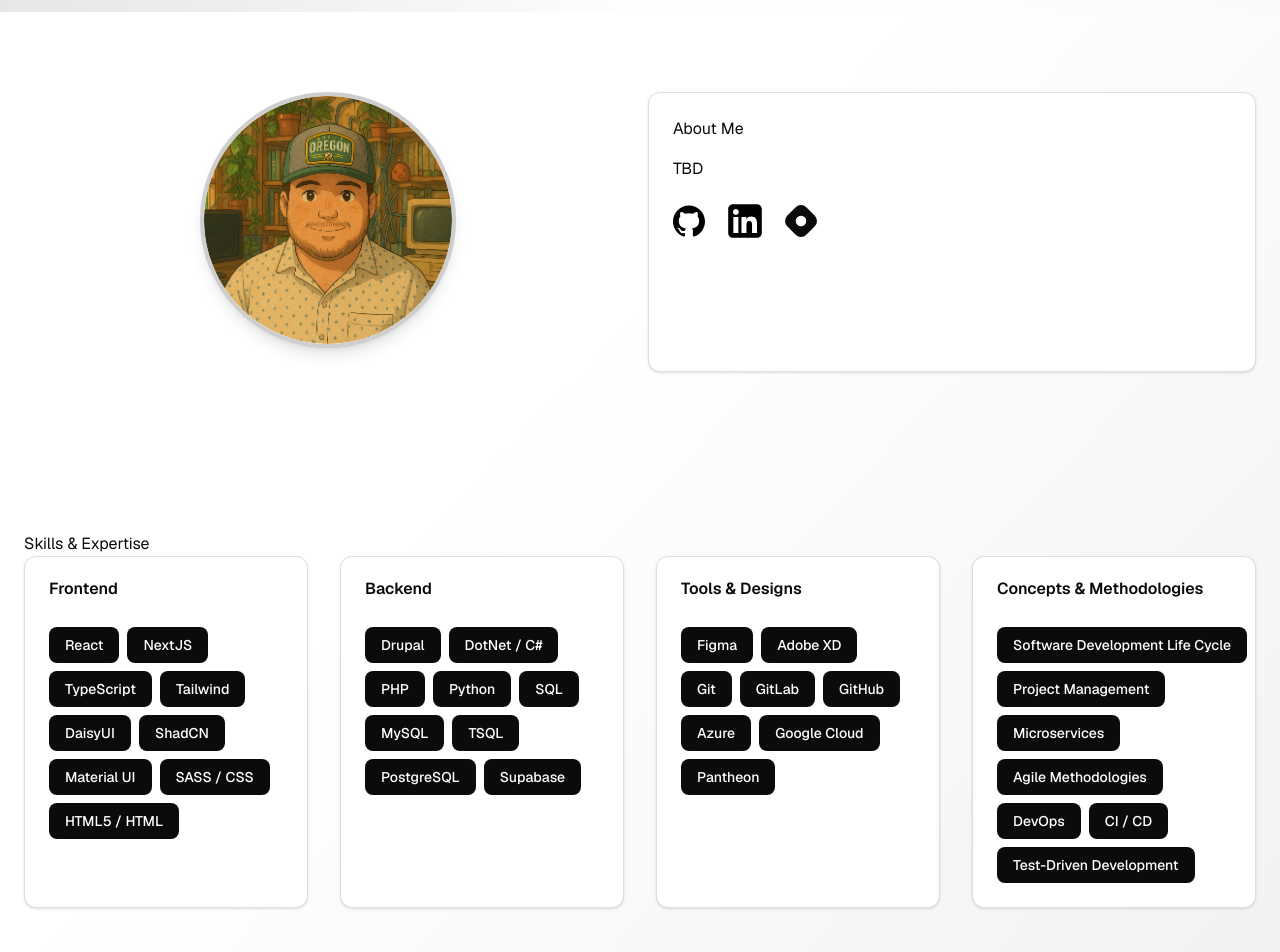
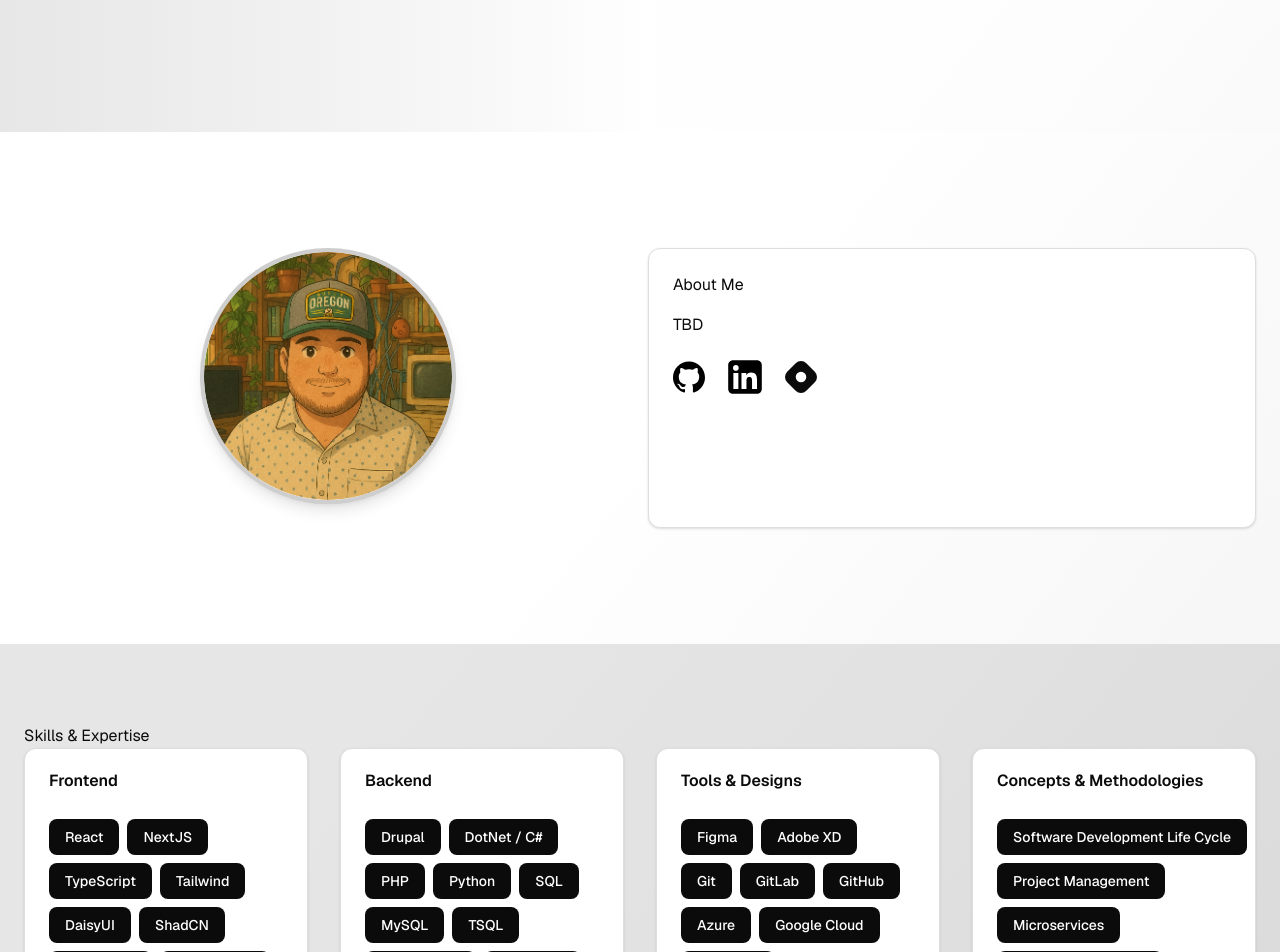
Before and after one commit to NathanHealea/nathanhealea.com, a Next.js app: page / in a window 1280 px wide. Shown: the part 380-1332 px from the top of the page. Built offline with nearby package versions, Linux system fonts and the light colour scheme.

Commit message:
WIP - SAVING WORK IN PROGRESS

```diff
--- a/src/app/page.tsx
+++ b/src/app/page.tsx
@@ -44,43 +44,10 @@
               <span className="font-serif">Oregon, United States</span>
             </div>
           </div>
-
-          {/* <div>
-            <Image
-              src="/studio-ghibli-nathan-healea-circle-full.png"
-              width={1022}
-              height={1022}
-              alt="Profile Avatar"
-              className="w-32 h-32 rounded-full mx-auto mb-6 border-4 border-primary/20 shadow-lg"
-            />
-            <h1 className="text-5xl font-bold text-foreground mb-4 font-sans">
-              Nathan Healea
-            </h1>
-            <p className="text-xl text-muted-foreground font-serif max-w-2xl mx-auto leading-relaxed">
-            </p>
-          </div>
-
-          <div className="flex flex-wrap justify-center gap-4 mb-8">
-            <Button variant="default" size="lg" className="">
-              <Mail className="w-4 h-4 mr-2" />
-              Contact Me
-            </Button>
-            <Button variant="outline" size="lg" className="bg-transparent">
-              <ExternalLink className="w-4 h-4 mr-2" />
-              View Resume
-            </Button>
-          </div>
-
-          <div className="flex justify-center gap-6 text-muted-foreground">
-            <div className="flex items-center gap-2">
-              <MapPin className="w-4 h-4" />
-              <span className="font-serif">Oregon, United States</span>
-            </div>
-          </div> */}
         </SectionContent>
       </Section>
 
-      <Section>
+      <Section id="about" >
         <SectionContent>
           <div className="grid grid-cols-1 md:grid-cols-2 gap-4">
             <div className="flex justify-center items-center">
@@ -117,7 +84,7 @@
 
       {/* Skills */}
 
-      <Section>
+      <Section id="skills" className='bg-primary/10'>
         <SectionContent>
           <h2 className="">
             Skills & Expertise
--- a/src/components/layout/section.tsx
+++ b/src/components/layout/section.tsx
@@ -4,9 +4,9 @@
 
 
 
-function Section({...props}: React.ComponentProps<"section">){
+function Section({ className, ...props}: React.ComponentProps<"section">){
   return (
-    <section {...props} />
+    <section className={cn('flex justify-center items-center min-h-[512px]', className)} {...props} />
   )
 }
 
@@ -14,7 +14,7 @@
 function SectionContent({className, ...props}: React.ComponentProps<"div">){
   return (
     <div
-      className={(cn("container mx-auto px-6 py-20", className))}
+      className={(cn("container mx-auto px-6 py-20 ", className))}
       {...props}
     {...props} />
   )
```
